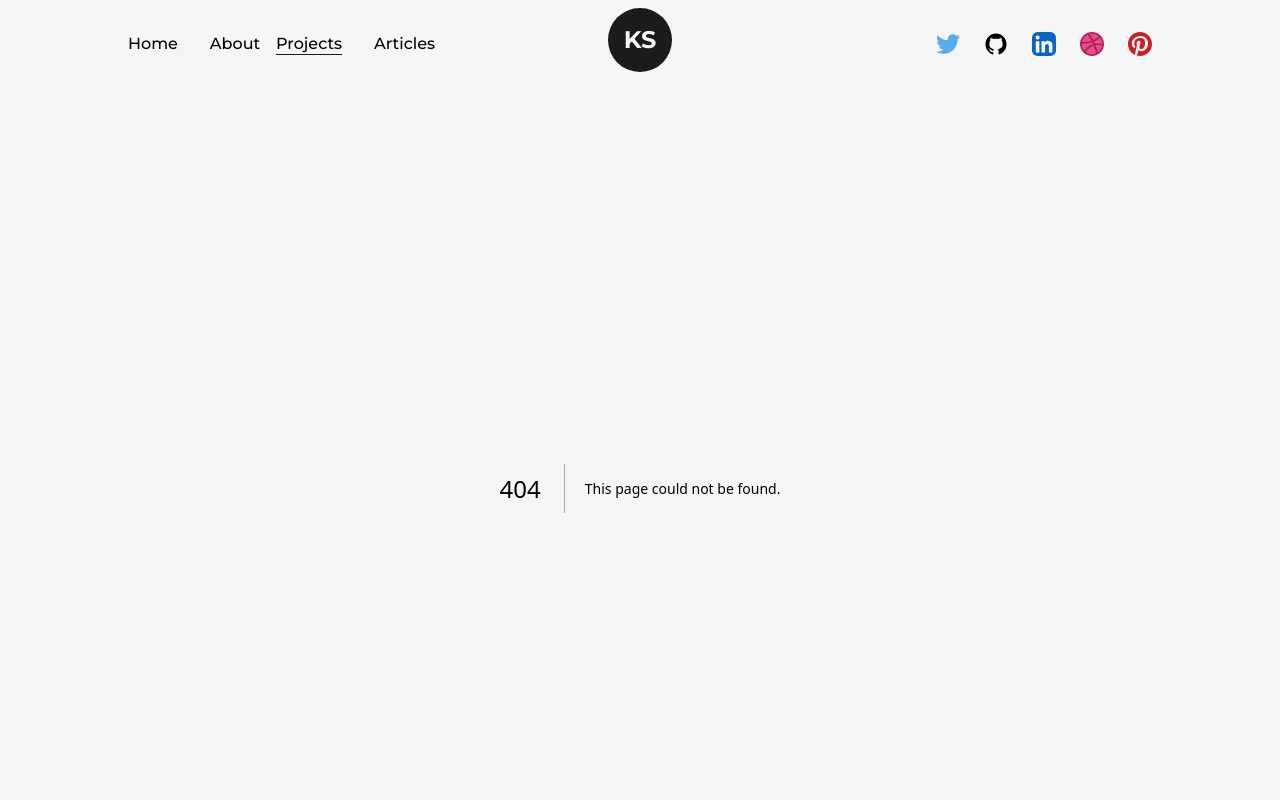
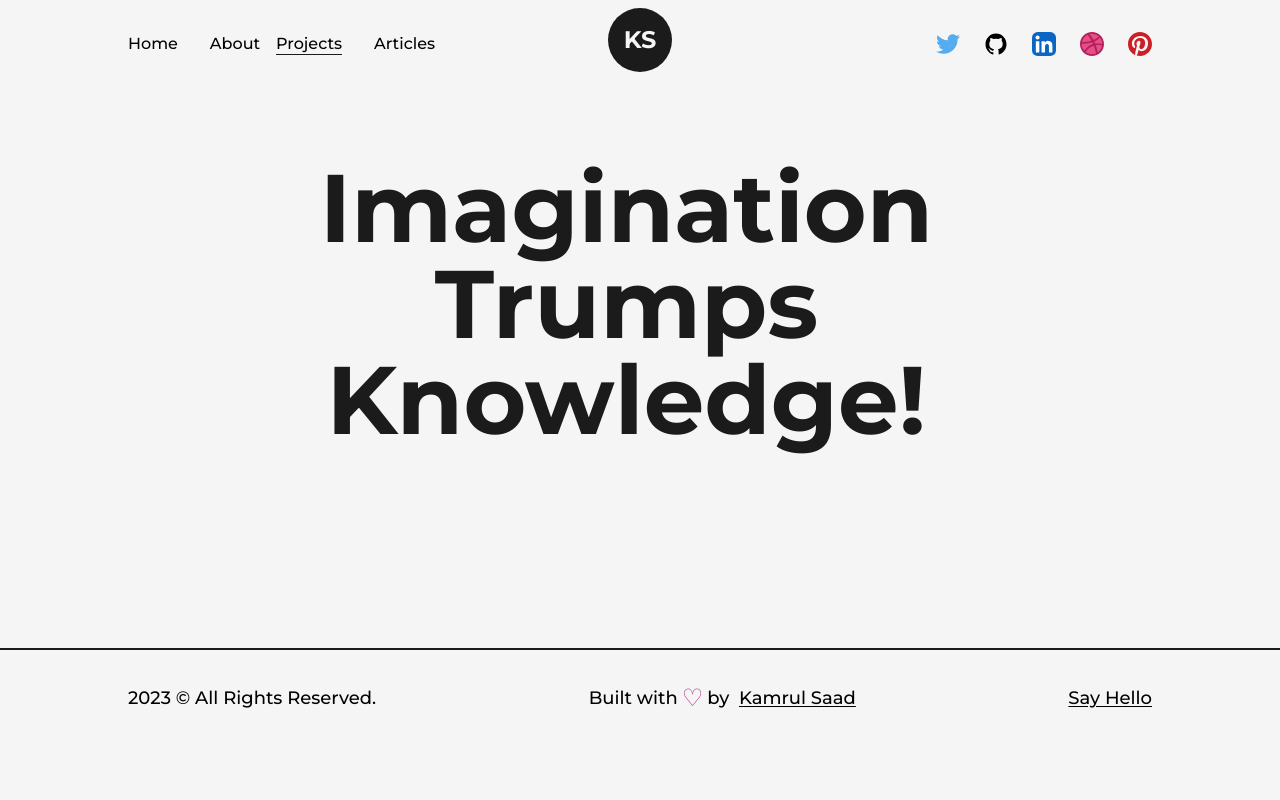
Before and after one commit to kamrulsaad/portfolio, a Next.js app: page /projects in a window 1280 px wide. Before the commit this address had no page. Shown: the top 800 px of the page. Built offline with nearby package versions, Linux system fonts and the light colour scheme.

Commit message:
added projects page

```diff
--- /dev/null
+++ b/src/pages/projects.js
@@ -0,0 +1,26 @@
+import AnimatedText from '@/components/AnimatedText'
+import Layout from '@/components/Layout'
+import Head from 'next/head'
+import React from 'react'
+
+const projects = () => {
+    return (
+        <>
+            <Head>
+                <title>Projects | Kamrul Saad</title>
+                <meta name="description" content="Projects of Kamrul Saad" />
+            </Head>
+            <main className='w-full mb-16 flex flex-col items-center justify-center'>
+                <Layout className='pt-16'>
+                    <AnimatedText
+                        text={"Imagination Trumps Knowledge!"}
+                    ></AnimatedText>
+
+                </Layout>
+
+            </main>
+        </>
+    )
+}
+
+export default projects
```
